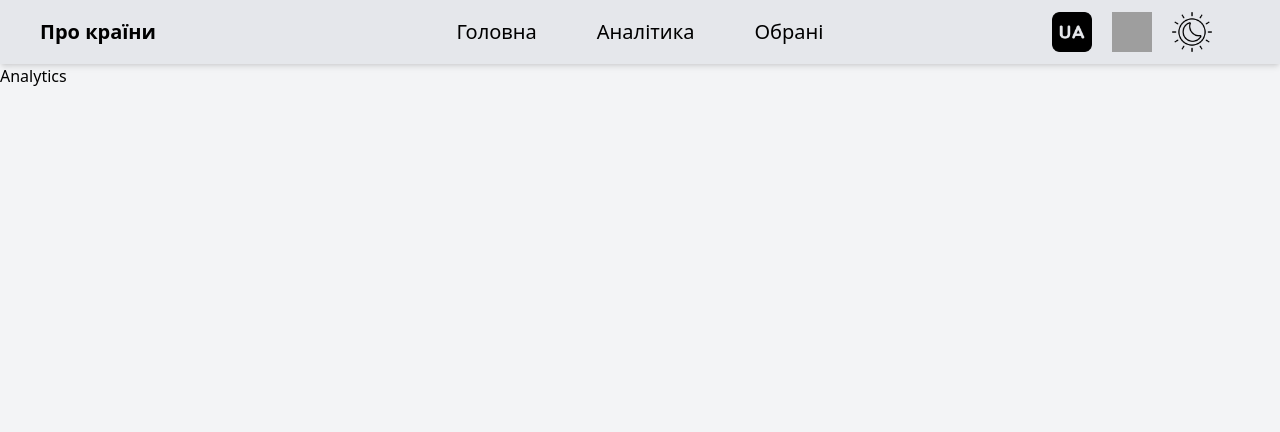
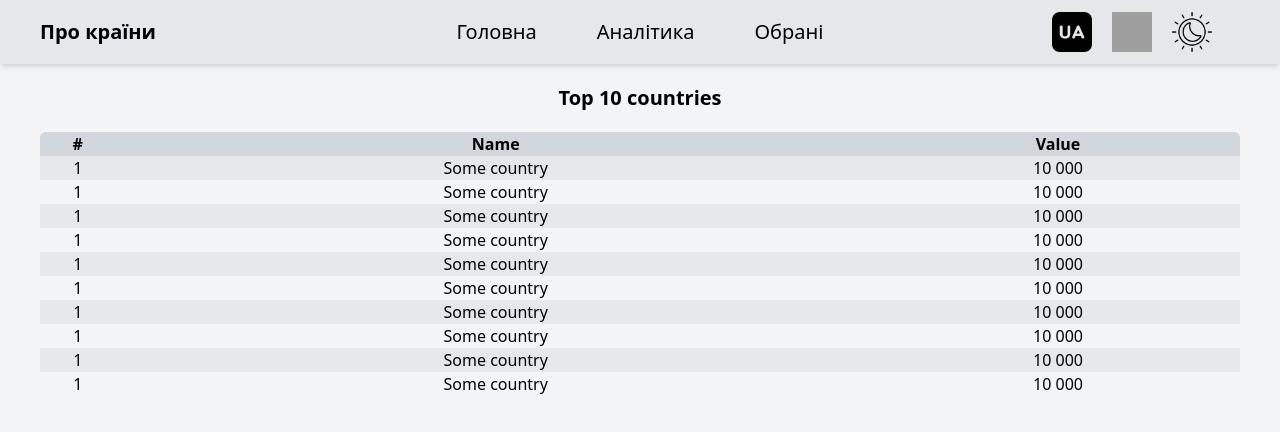
Before and after one commit to systnager/about-countries, a Vue app: page /analytics in a window 1280 px wide. Shown: the top 432 px of the page. Built offline with nearby package versions, Linux system fonts and the light colour scheme; grey boxes are pictures that could not be loaded.

Commit message:
add top table template

```diff
--- a/src/pages/TheAnalyticsPage.vue
+++ b/src/pages/TheAnalyticsPage.vue
@@ -1 +1,25 @@
-<template>Analytics</template>
+<template>
+  <div class="text-gray dark:text-white">
+    <div>
+      <div class="w-full border-collapse px-10 py-5">
+        <h3 class="text-xl mb-5 font-bold text-center">Top 10 countries</h3>
+        <table class="w-full text-center rounded-md overflow-hidden">
+          <tr class="bg-gray-300 dark:bg-gray-700">
+            <th>#</th>
+            <th>Name</th>
+            <th>Value</th>
+          </tr>
+          <tr
+            v-for="i in 10"
+            :key="i"
+            class="odd:bg-gray-100 even:bg-gray-200 dark:odd:bg-gray-800 dark:even:bg-gray-900"
+          >
+            <td>1</td>
+            <td>Some country</td>
+            <td>10 000</td>
+          </tr>
+        </table>
+      </div>
+    </div>
+  </div>
+</template>
```
